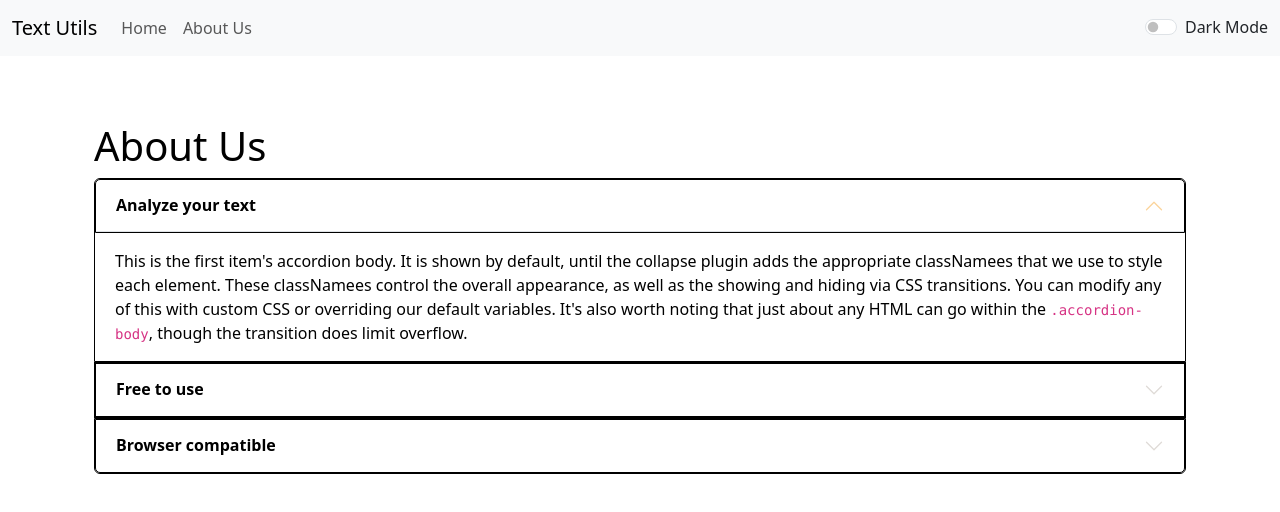
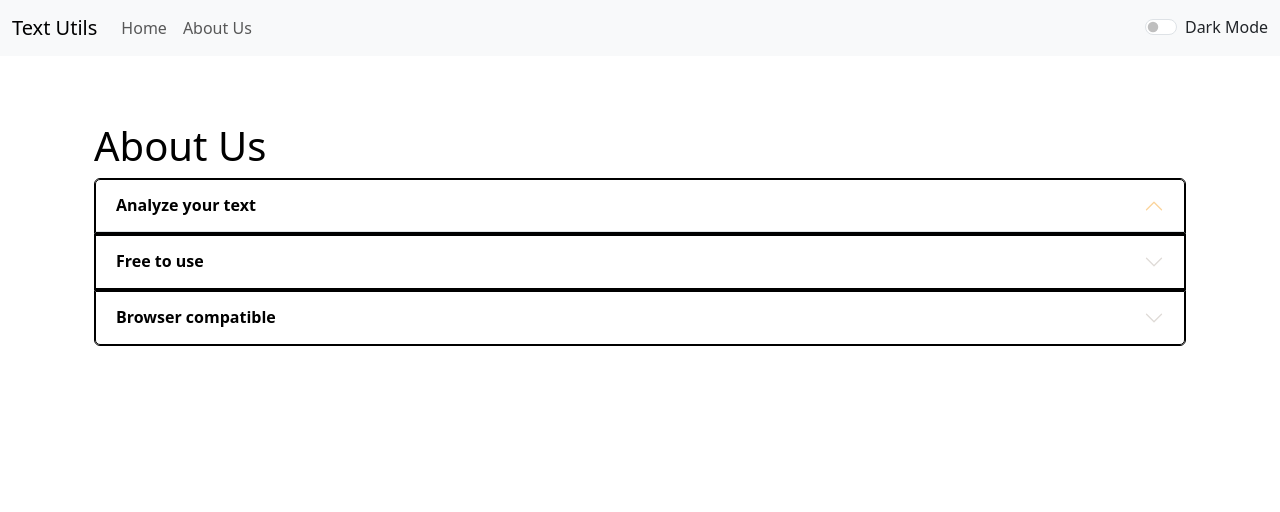
Before and after one commit to umar-mohammed/TextUtils-React, a React (Create React App) app: page /about in a window 1280 px wide. Shown: the top 512 px of the page. Built offline with nearby package versions, Linux system fonts and the light colour scheme.

Commit message:
hiding accordion in about

```diff
--- a/src/components/About.js
+++ b/src/components/About.js
@@ -21,7 +21,7 @@ export default function About(props) {
                         <strong>Analyze your text</strong>
                         </button>
                     </h2>
-                    <div id="collapseOne" className="accordion-collapse collapse show" data-bs-parent="#accordionExample">
+                    <div id="collapseOne" className="accordion-collapse collapse" data-bs-parent="#accordionExample">
                         <div className="accordion-body">
                             This is the first item's accordion body. It is shown by default, until the collapse plugin adds the appropriate classNamees that we use to style each element. These classNamees control the overall appearance, as well as the showing and hiding via CSS transitions. You can modify any of this with custom CSS or overriding our default variables. It's also worth noting that just about any HTML can go within the <code>.accordion-body</code>, though the transition does limit overflow.
                         </div>
```
